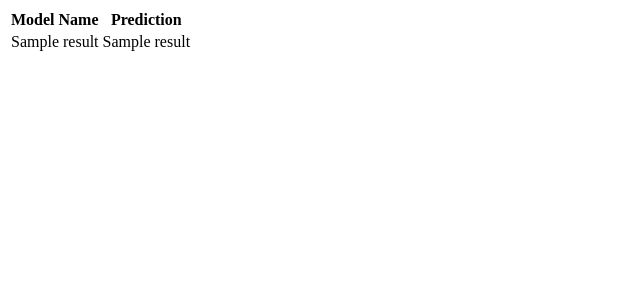
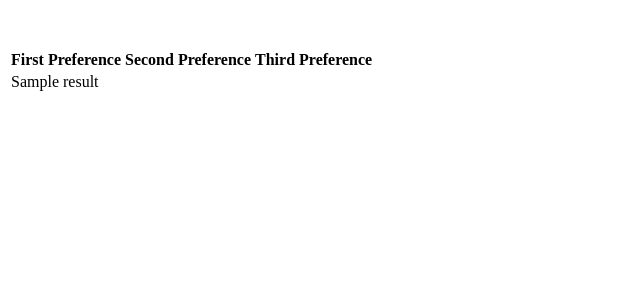
Before and after one commit to alvynabranches/research_project, a Django app: template website/templates/research/branch_prediction_result.html in a window 1280 px wide. Shown: the top 300 px of the page, without its empty margins (0-640 px from the left). Run offline with Django 3.2, Linux system fonts and the light colour scheme; the template is opened without the code that fills it: most values are stand-ins (such as "Sample title", 1, 10 or a date in 2020); some libraries are stand-ins or nearby versions.

Commit message:
Updated Django Website

```diff
--- a/website/public/css/style.css
+++ b/website/public/css/style.css
@@ -18,6 +18,10 @@
     border-radius: 100px;
 }
 
-result-div {
+.result-div {
     padding-top: 20px;
 }
+
+.table-custom {
+    padding-top: 20px;
+}
--- a/website/templates/research/branch_prediction_result.html
+++ b/website/templates/research/branch_prediction_result.html
@@ -41,21 +41,21 @@
     <link rel="stylesheet" href="{% static 'css/style.css' %}">
 </head>
 <body>
-    <div class="container">
+    <div class="container result-div">
         <table class="table table-striped table-bordered table-hover table-custom">
             <thead class="thead-dark">
                 <tr>
-                    <th>Model Name</th>
-                    <th>Prediction</th>
+                    <th>First Preference</th>
+                    <th>Second Preference</th>
+                    <th>Third Preference</th>
                 </tr>
             </thead>
             <tbody>
-                {% for n, m in results %}
-                    <tr>
+                <tr>
+                    {% for n in results %}
                         <td>{{ n }}</td>
-                        <td>{{ m }}</td>
-                    </tr>
-                {% endfor %}
+                    {% endfor %}
+                </tr>
             </tbody>
         </table>
     </div>
--- a/website/templates/research/college_prediction_result.html
+++ b/website/templates/research/college_prediction_result.html
@@ -56,7 +56,6 @@
                         <td>{{ n }}</td>
                     {% endfor %}
                 </tr>
-
             </tbody>
         </table>
     </div>
```
Also changed, not shown: website/research/views.py (+17 -11 lines).
